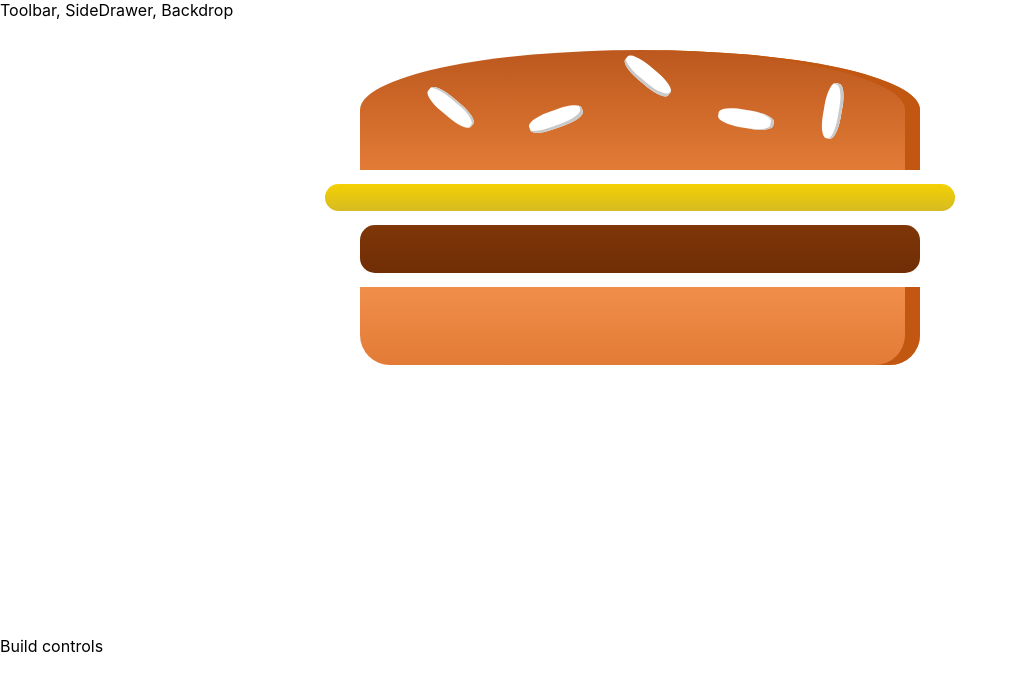
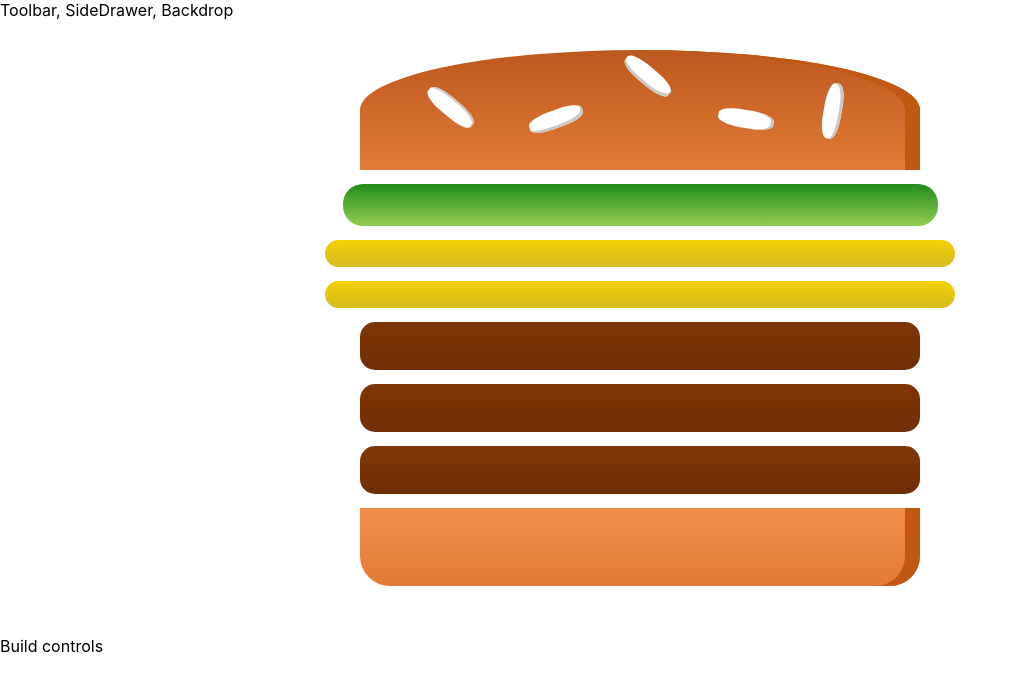
Before and after one commit to MarcLallier/burgercommand, a React (Create React App) app: page / in a window 1280 px wide. Shown: the top 690 px of the page, without its empty margins (0-1017 px from the left). Built offline with nearby package versions, Linux system fonts and the light colour scheme.

Commit message:
outputting ingredients from state in Burgerbuilder with method transformedIngredient in Burger component

```diff
--- a/src/components/Burger/Burger.js
+++ b/src/components/Burger/Burger.js
@@ -5,11 +5,19 @@
 
 
 const burger = (props) =>{
+
+  const transformedIngredient = Object.keys(props.ingredients).map(ingredientKey => {
+    return(
+      [...Array(props.ingredients[ingredientKey])] .map((_,i)=>{
+        return <BurgerIngredient key={ingredientKey + i} type={ingredientKey} />
+      })
+    )
+  })
+
   return(
     <div className="Burger">
       <BurgerIngredient type="bread-top" />
-      <BurgerIngredient type="cheese" />
-      <BurgerIngredient type="meat" />
+      {transformedIngredient}
       <BurgerIngredient type="bread-bottom" />
     </div>
   )
--- a/src/containers/BurgerBuilder/BurgerBuilder.js
+++ b/src/containers/BurgerBuilder/BurgerBuilder.js
@@ -5,12 +5,22 @@
 
 
 class BurgerBuilder extends Component {
+
+  state = {
+    ingredients : {
+      salad : 1,
+      beacon : 1,
+      cheese : 2,
+      meat : 3,
+    }
+  }
+
   render() {
     return (
 
       <Aux>
         <div>
-          <Burger />
+          <Burger ingredients = {this.state.ingredients}/>
         </div>
         <div>
           Build controls
```
